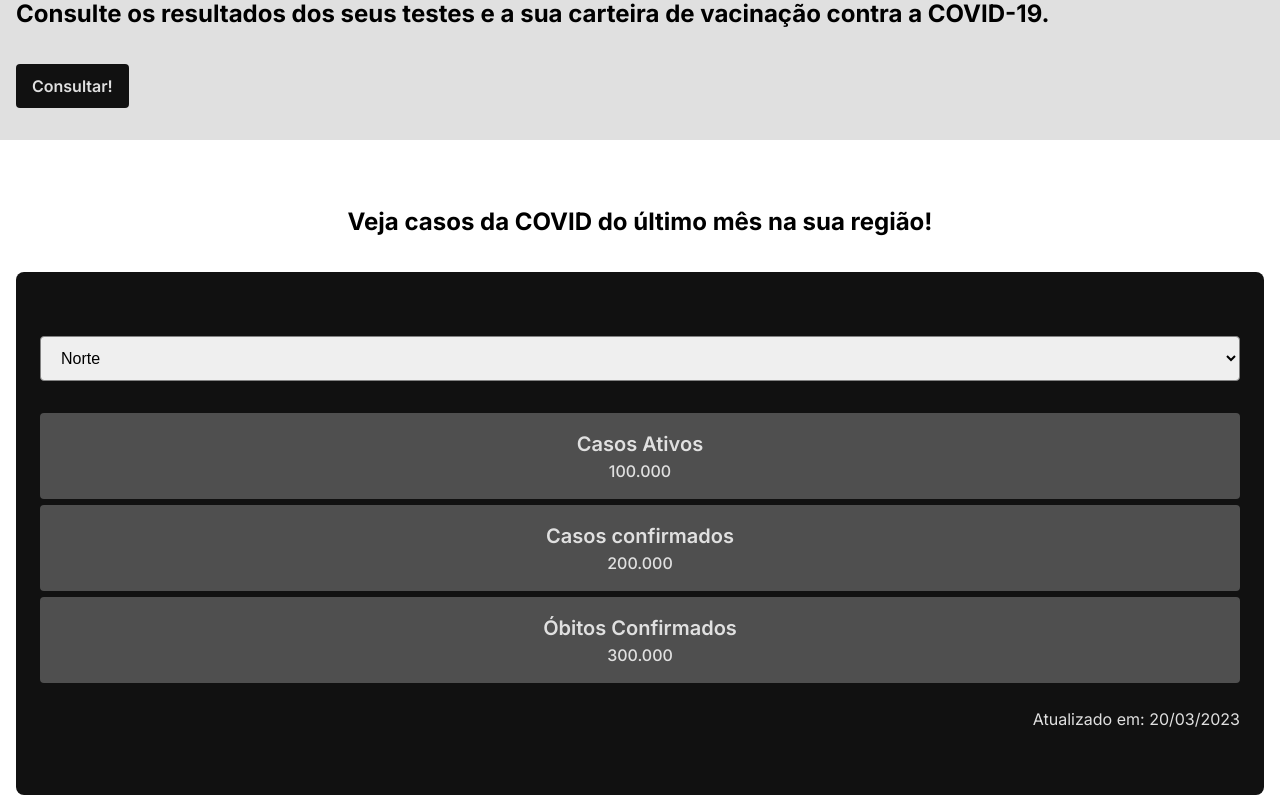
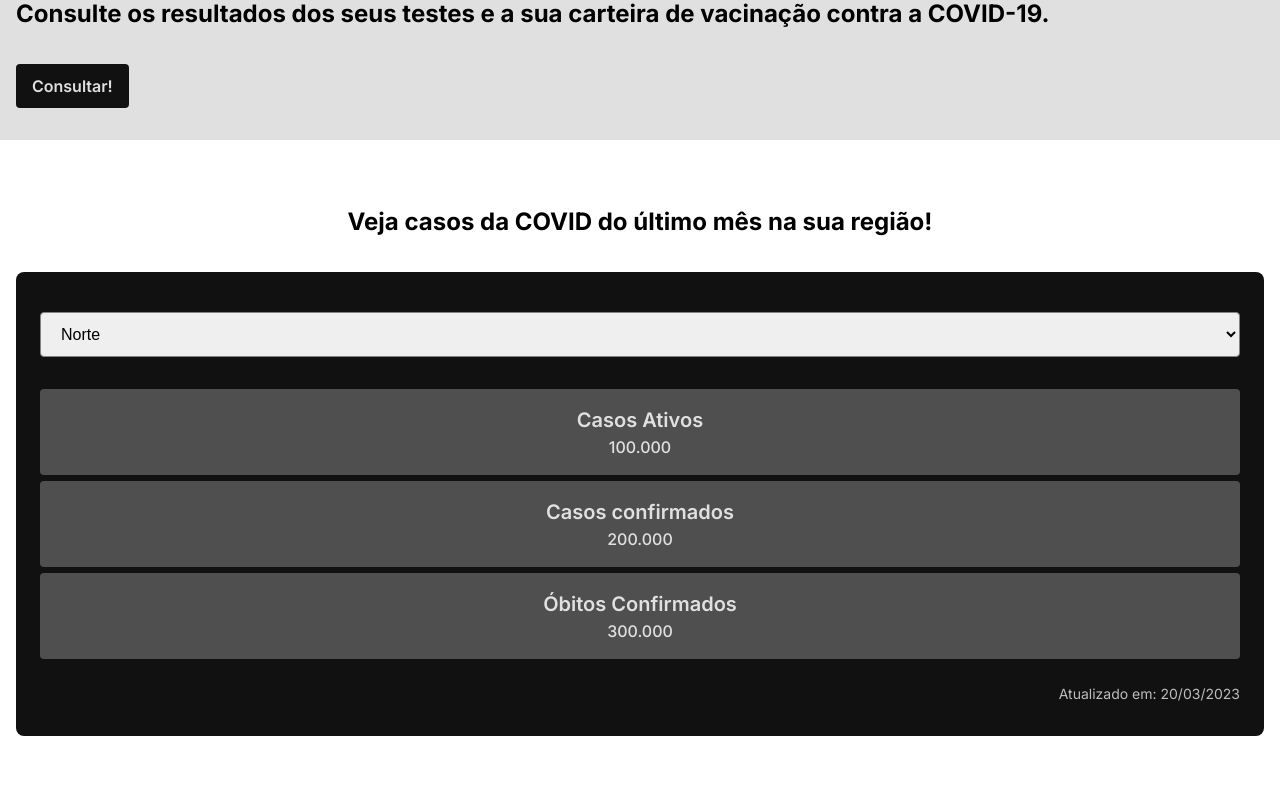
Before and after one commit to webico/invac-df, a Next.js app: page / in a window 1280 px wide. Shown: the part 1095-1895 px from the top of the page. Built offline with nearby package versions, Linux system fonts and the light colour scheme.

Commit message:
fix: css do seção casos de covid

```diff
--- a/scss/_Index.scss
+++ b/scss/_Index.scss
@@ -125,12 +125,12 @@
 
 .casos-covid {
   text-align: center;
-
+  margin-bottom: 4rem;
 
   .casos__div {
     background: var(--600);
     border-radius: .5rem;
-    padding: 4rem 1.5rem;
+    padding: 2.5rem 1.5rem 2rem;
     margin-top: 2rem;
 
     .casos__filtro {
@@ -166,7 +166,8 @@
     .atualizado-em {
       text-align: right;
       margin-top: 1.5rem;
-      color: var(--100);
+      color: var(--200);
+      font-size: .875rem;
     }
   }
 }
```
Also changed, not shown: css/GlobalStyles.min.css, 1 other file (tests, documents, lock files or other folders).
